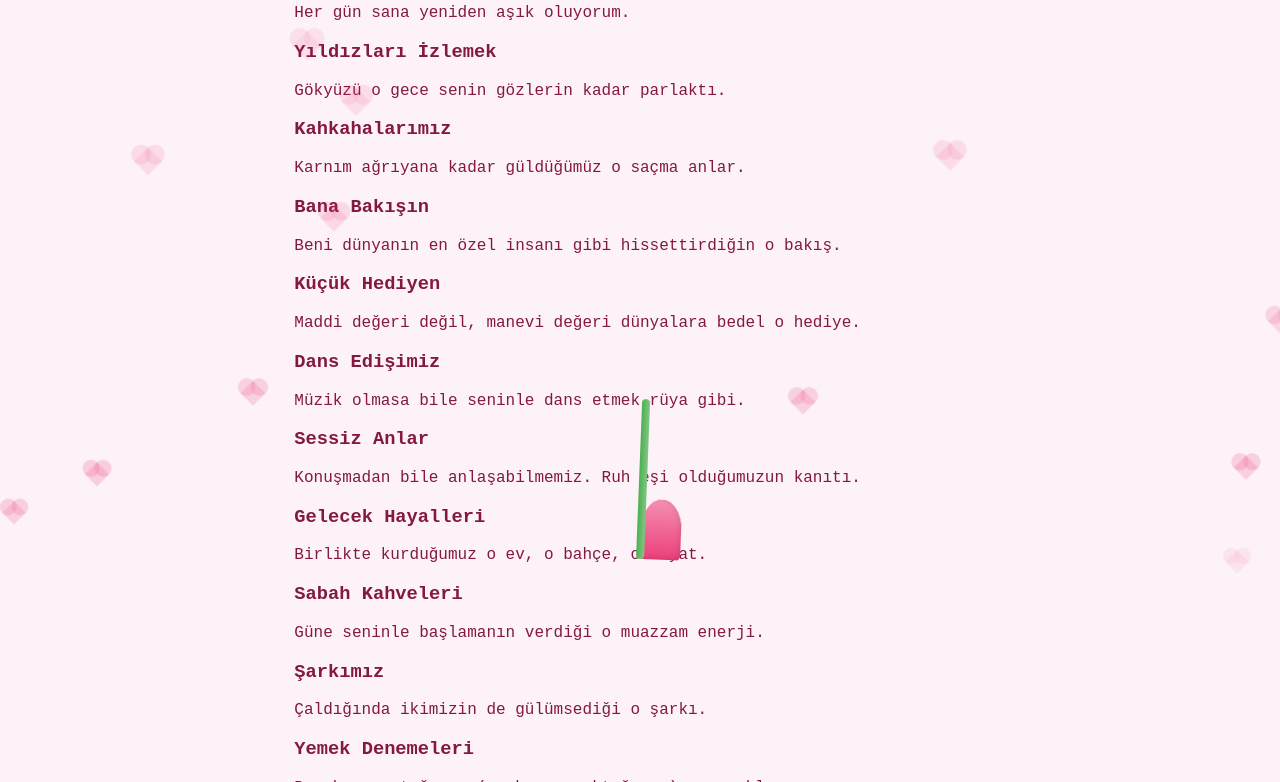
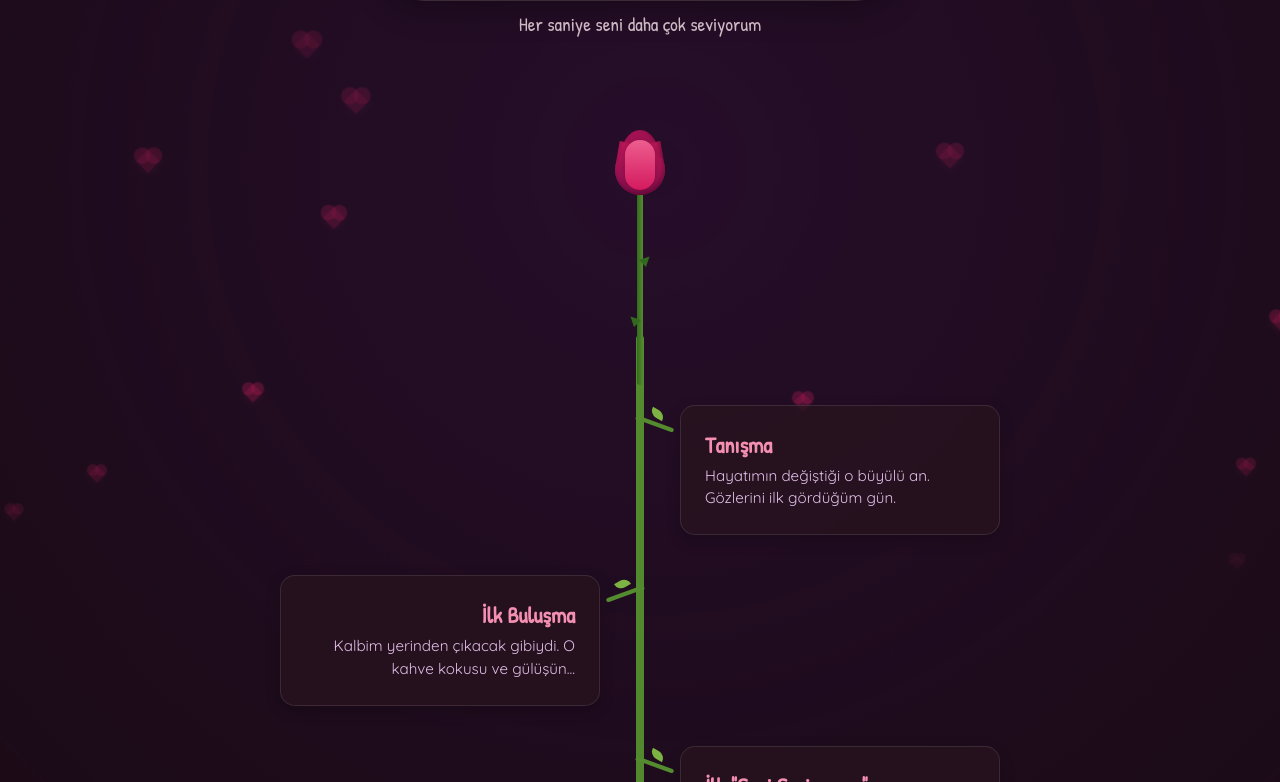
Before and after one commit to xaqec/lover, a plain HTML site: page index.html in a window 1280 px wide. Shown: the part 241-1023 px from the top of the page. Drawn offline with Linux system fonts and the light colour scheme.

Commit message:
Update style.css

```diff
--- a/style.css
+++ b/style.css
@@ -1,80 +1,72 @@
-/* GENEL AYARLAR & REFAH RENKLER */
+/* GOOGLE FONTS */
+@import url('https://fonts.googleapis.com/css2?family=Patrick+Hand&family=Quicksand:wght@300;400;700&display=swap');
+
+/* GENEL AYARLAR & DARK MODE PALETİ */
 :root {
-    --bg-color: #fdf2f8;
-    /* Çok açık pastel pembe */
-    --text-color: #831843;
-    /* Koyu, yumuşak vişne çürüğü */
-    --card-bg: rgba(255, 255, 255, 0.9);
-    --stem-color: #66bb6a;
-    --flower-color-1: #f48fb1;
-    --flower-color-2: #ec407a;
-    --flower-center: #fce4ec;
+    --bg-color: #1a0b14;
+    /* Çok koyu, morumsu siyah (Dark Mode) */
+    --text-color: #fce4ec;
+    /* Açık pastel pembe yazı */
+    --accent-color: #d81b60;
+    /* Canlı pembe vurgular */
+    --card-bg: rgba(40, 20, 30, 0.7);
+    /* Yarı saydam koyu kart */
+    --vine-color: #558b2f;
+    /* Koyu yeşil sarmaşık */
+    --vine-light: #7cb342;
+    --flower-color-1: #c2185b;
+    --flower-color-2: #880e4f;
 }
 
 body {
     background-color: var(--bg-color);
-    font-family: 'Courier New', Courier, monospace;
-    display: flex;
-    flex-direction: column;
-    align-items: center;
-    justify-content: center;
-    height: 100vh;
+    font-family: 'Quicksand', sans-serif;
+    /* Modern, yuvarlak font */
+    color: var(--text-color);
     margin: 0;
-    overflow: hidden;
-    color: var(--text-color);
+    overflow-x: hidden;
+    /* Yatay taşmayı engelle */
     position: relative;
+    min-height: 100vh;
 }
 
-/* ZAMAN SAYACI KISMI */
-.container {
-    text-align: center;
-    z-index: 10;
-    background: var(--card-bg);
-    padding: 2.5rem;
-    border-radius: 20px;
-    box-shadow: 0 10px 30px rgba(136, 14, 79, 0.1);
-    margin-bottom: 3rem;
-    backdrop-filter: blur(5px);
-    border: 1px solid rgba(255, 255, 255, 0.5);
-    transition: transform 0.3s ease;
+/* ARKA PLAN AMBİYANS (SLOW MOTION) */
+body::before {
+    content: "";
+    position: fixed;
+    top: -50%;
+    left: -50%;
+    width: 200%;
+    height: 200%;
+    background: radial-gradient(circle, rgba(88, 28, 135, 0.2), transparent 70%);
+    animation: ambientShift 30s infinite alternate ease-in-out;
+    z-index: -2;
+    pointer-events: none;
 }
 
-.container:hover {
-    transform: translateY(-5px);
+@keyframes ambientShift {
+    0% {
+        transform: translate(0, 0) scale(1);
     }
 
-h1 {
-    font-size: 1.8rem;
-    margin-bottom: 1.2rem;
-    font-weight: bold;
-    letter-spacing: 1px;
+    100% {
+        transform: translate(10%, 10%) scale(1.1);
+    }
 }
 
-#timer {
-    font-size: 1.4rem;
-    font-weight: bold;
-    line-height: 1.8;
-}
-
-small {
-    display: block;
-    font-size: 0.9rem;
-    margin-top: 15px;
-    opacity: 0.8;
-    font-style: italic;
-}
-
-/* Kayan Kalpler Arka Planı */
+/* KAYAN KALPLER (GÜNCELLENMİŞ) */
 .heart-bg {
-    position: absolute;
+    position: fixed;
+    /* Fixed kalsın, scroll ile gitmesin */
     bottom: -50px;
-    background-color: rgba(233, 30, 99, 0.3);
+    background-color: rgba(233, 30, 99, 0.4);
     width: 20px;
     height: 20px;
     transform: rotate(45deg);
     animation: floatUp linear infinite;
-    z-index: 1;
+    z-index: -1;
     pointer-events: none;
+    box-shadow: 0 0 10px rgba(233, 30, 99, 0.2);
 }
 
 .heart-bg::before,
@@ -99,11 +91,11 @@
 
 @keyframes floatUp {
     0% {
-        transform: translateY(0) rotate(45deg) scale(0.8);
+        transform: translateY(0) rotate(45deg) scale(0.5);
         opacity: 0;
     }
 
-    10% {
+    20% {
         opacity: 0.6;
     }
 
@@ -113,165 +105,280 @@
     }
 }
 
-/* GELİŞMİŞ ÇİÇEK (CSS ART) */
-.flower-container {
+/* HEADER & TIMER (SABİT ÜST KISIM) */
+.header-container {
+    text-align: center;
+    padding: 3rem 1rem;
     position: relative;
-    width: 150px;
-    height: 200px;
+    z-index: 10;
+}
+
+h1 {
+    font-family: 'Patrick Hand', cursive;
+    /* Sevimli el yazısı */
+    font-size: 3rem;
+    margin-bottom: 0.5rem;
+    color: #ff80ab;
+    text-shadow: 0 0 10px rgba(255, 128, 171, 0.5);
+}
+
+.timer-box {
+    background: var(--card-bg);
+    padding: 1.5rem 3rem;
+    border-radius: 50px;
+    display: inline-block;
+    border: 1px solid rgba(255, 255, 255, 0.1);
+    backdrop-filter: blur(10px);
+    box-shadow: 0 10px 30px rgba(0, 0, 0, 0.3);
+}
+
+#timer {
+    font-size: 1.5rem;
+    font-weight: 700;
+    line-height: 1.6;
+}
+
+#timer span {
+    color: #ff4081;
+}
+
+.subtitle {
+    font-family: 'Patrick Hand', cursive;
+    font-size: 1.2rem;
+    margin-top: 10px;
+    opacity: 0.8;
+}
+
+/* ÇİÇEK ANİMASYONU (GÜNCELLENMİŞ REALİSTİK) */
+.main-flower-section {
+    position: relative;
+    height: 300px;
+    display: flex;
+    justify-content: center;
+    align-items: flex-end;
+    margin-bottom: -50px;
+    /* Sarmaşıkla birleşmesi için */
     z-index: 5;
-    /* Hafif bir filtre ile yumuşat */
-    filter: drop-shadow(0 10px 10px rgba(0, 0, 0, 0.1));
+    pointer-events: none;
+    /* Tıklamayı engelle */
 }
 
 .flower-wrapper {
-    position: absolute;
-    bottom: 0;
-    left: 50%;
+    position: relative;
+    animation: sway 5s infinite ease-in-out alternate;
     transform-origin: bottom center;
-    animation: sway 4s infinite ease-in-out alternate;
 }
 
 .stem {
-    width: 8px;
-    height: 160px;
-    background: linear-gradient(to right, #4caf50, #81c784);
-    border-radius: 4px;
-    position: absolute;
-    bottom: 0;
-    left: -4px;
+    width: 6px;
+    height: 200px;
+    background: linear-gradient(to right, #33691e, #558b2f);
+    border-radius: 3px;
+    margin: 0 auto;
 }
 
-.leaf {
+.thorns {
     position: absolute;
-    width: 40px;
-    height: 20px;
-    background: linear-gradient(to right, #66bb6a, #a5d6a7);
-    border-radius: 0 40px 0 40px;
-    bottom: 60px;
-    left: 2px;
-    transform-origin: left center;
-    transform: rotate(-35deg);
-    box-shadow: inset 2px -2px 5px rgba(0, 0, 0, 0.1);
+    width: 0;
+    height: 0;
+    border-left: 5px solid transparent;
+    border-right: 5px solid transparent;
+    border-bottom: 10px solid #33691e;
 }
 
-.leaf.right {
-    left: auto;
-    right: 2px;
-    bottom: 80px;
-    border-radius: 40px 0 40px 0;
-    transform-origin: right center;
-    transform: rotate(35deg);
+.t-1 {
+    bottom: 60px;
+    left: -8px;
+    transform: rotate(-45deg);
 }
 
-/* Çiçek Baş Kısmı - Lale Formu ama daha detaylı */
-.flower-head {
+.t-2 {
+    bottom: 120px;
+    right: -8px;
+    transform: rotate(45deg);
+}
+
+/* Gelişmiş Gül Kafası */
+.rose-head {
     position: absolute;
-    bottom: 150px;
+    bottom: 190px;
     left: 50%;
-    width: 0;
-    height: 0;
     transform: translateX(-50%);
+    width: 60px;
+    height: 50px;
 }
 
 .petal {
     position: absolute;
+    background: linear-gradient(to top, var(--flower-color-2), var(--flower-color-1));
+    border-radius: 50%;
+    box-shadow: inset -2px -2px 5px rgba(0, 0, 0, 0.3);
+    opacity: 0.95;
+}
+
+.p-1 {
+    width: 50px;
+    height: 50px;
     bottom: 0;
+    left: 5px;
+    border-radius: 50% 0 50% 50%;
+    transform: rotate(-10deg);
+    z-index: 2;
+}
+
+.p-2 {
+    width: 50px;
+    height: 50px;
+    bottom: 0;
+    right: 5px;
+    border-radius: 0 50% 50% 50%;
+    transform: rotate(10deg);
+    z-index: 2;
+}
+
+.p-3 {
     width: 40px;
     height: 60px;
-    background: linear-gradient(to top, var(--flower-color-2), var(--flower-color-1));
-    border-radius: 50% 50% 10% 10%;
-    transform-origin: bottom center;
-    box-shadow: inset -2px -2px 5px rgba(0, 0, 0, 0.1);
-    opacity: 0.95;
-    transition: transform 0.5s ease;
+    bottom: 5px;
+    left: 10px;
+    border-radius: 50%;
+    background: #ad1457;
+    z-index: 1;
 }
 
-/* Yaprak Açılma Animasyonu */
-.petal.center {
+.p-center {
+    width: 30px;
+    height: 50px;
+    bottom: 5px;
+    left: 15px;
+    background: linear-gradient(to bottom, #f06292, #d81b60);
+    border-radius: 20px;
     z-index: 3;
-    left: -20px;
-    height: 70px;
-    background: linear-gradient(to top, #d81b60, #f06292);
+    box-shadow: 0 0 10px rgba(0, 0, 0, 0.2);
 }
 
-.petal.left {
-    z-index: 2;
-    left: -20px;
-    transform: rotate(-15deg);
-    border-radius: 50% 0 30% 10%;
-    height: 65px;
-    background: linear-gradient(to top, #c2185b, #e91e63);
-    animation: bloomLeft 3s infinite alternate ease-in-out;
+/* ZAMAN ÇİZELGESİ (SARMAŞIK) */
+.timeline-container {
+    position: relative;
+    max-width: 800px;
+    margin: 0 auto;
+    padding: 50px 0 150px 0;
+    overflow: hidden;
 }
 
-.petal.right {
-    z-index: 2;
-    left: -20px;
-    transform: rotate(15deg);
-    border-radius: 0 50% 10% 30%;
-    height: 65px;
-    background: linear-gradient(to top, #c2185b, #e91e63);
-    animation: bloomRight 3s infinite alternate ease-in-out;
+/* Düz inen sarmaşık gövdesi */
+.timeline-vine-bg {
+    position: absolute;
+    top: 0;
+    bottom: 0;
+    left: 50%;
+    width: 8px;
+    margin-left: -4px;
+    background: linear-gradient(to bottom, #558b2f, #33691e);
+    border-radius: 4px;
+    z-index: 1;
 }
 
-.petal.back-left {
-    z-index: 1;
-    left: -20px;
-    transform: rotate(-30deg) scale(0.9);
-    background: #ad1457;
-    height: 60px;
+.item-wrapper {
+    position: relative;
+    width: 50%;
+    padding: 20px 40px;
+    box-sizing: border-box;
+    opacity: 0;
+    /* JS ile görünür olacak */
+    transform: translateY(30px);
+    transition: all 0.8s ease;
+    z-index: 2;
 }
 
-.petal.back-right {
-    z-index: 1;
-    left: -20px;
-    transform: rotate(30deg) scale(0.9);
-    background: #ad1457;
-    height: 60px;
+.item-wrapper.visible {
+    opacity: 1;
+    transform: translateY(0);
 }
 
-@keyframes sway {
-    0% {
-        transform: rotate(-3deg);
+.item-wrapper:nth-child(odd) {
+    left: 0;
+    text-align: right;
 }
 
-    100% {
-        transform: rotate(3deg);
-    }
+.item-wrapper:nth-child(even) {
+    left: 50%;
+    text-align: left;
 }
 
-@keyframes bloomLeft {
-    0% {
-        transform: rotate(-15deg);
+/* Dallar */
+.branch {
+    position: absolute;
+    top: 30px;
+    width: 40px;
+    height: 4px;
+    background: #558b2f;
+    z-index: 1;
 }
 
-    100% {
-        transform: rotate(-25deg);
-    }
+.item-wrapper:nth-child(odd) .branch {
+    right: -4px;
+    /* Gövdeye birleş */
+    transform-origin: right center;
+    transform: rotate(-20deg);
+    border-radius: 5px 0 0 5px;
 }
 
-@keyframes bloomRight {
-    0% {
-        transform: rotate(15deg);
+.item-wrapper:nth-child(even) .branch {
+    left: -4px;
+    /* Gövdeye birleş */
+    transform-origin: left center;
+    transform: rotate(20deg);
+    border-radius: 0 5px 5px 0;
 }
 
-    100% {
-        transform: rotate(25deg);
-    }
+/* İçerik Kutusu */
+.content-box {
+    background: var(--card-bg);
+    padding: 1.5rem;
+    border-radius: 15px;
+    position: relative;
+    border: 1px solid rgba(255, 255, 255, 0.1);
+    box-shadow: 0 5px 15px rgba(0, 0, 0, 0.2);
+    transition: transform 0.3s;
 }
 
-/* Mobil Uyumluluk */
-@media (max-width: 600px) {
-    h1 {
-        font-size: 1.2rem;
+.content-box:hover {
+    transform: scale(1.02);
+    background: rgba(60, 30, 45, 0.8);
 }
 
-    #timer {
-        font-size: 1rem;
+.content-box h3 {
+    font-family: 'Patrick Hand', cursive;
+    margin: 0 0 5px 0;
+    font-size: 1.4rem;
+    color: #f48fb1;
 }
 
-    .container {
-        padding: 1.5rem;
-        width: 80%;
+.content-box p {
+    font-size: 0.95rem;
+    line-height: 1.5;
+    margin: 0;
+    color: #e1bee7;
 }
+
+/* Küçük Yapraklar - Süs */
+.leaf-deco {
+    position: absolute;
+    width: 15px;
+    height: 8px;
+    background: #7cb342;
+    border-radius: 0 10px 0 10px;
 }
+
+.item-wrapper:nth-child(odd) .leaf-deco {
+    right: 10px;
+    top: 25px;
+    transform: rotate(-30deg);
+}
+
+.item-wrapper:nth-child(even) .leaf-deco {
+    left: 10px;
+    top: 25px;
+    transform: rotate(30deg);
+}
```
Lines whose indentation alone changed are shown as unchanged.
